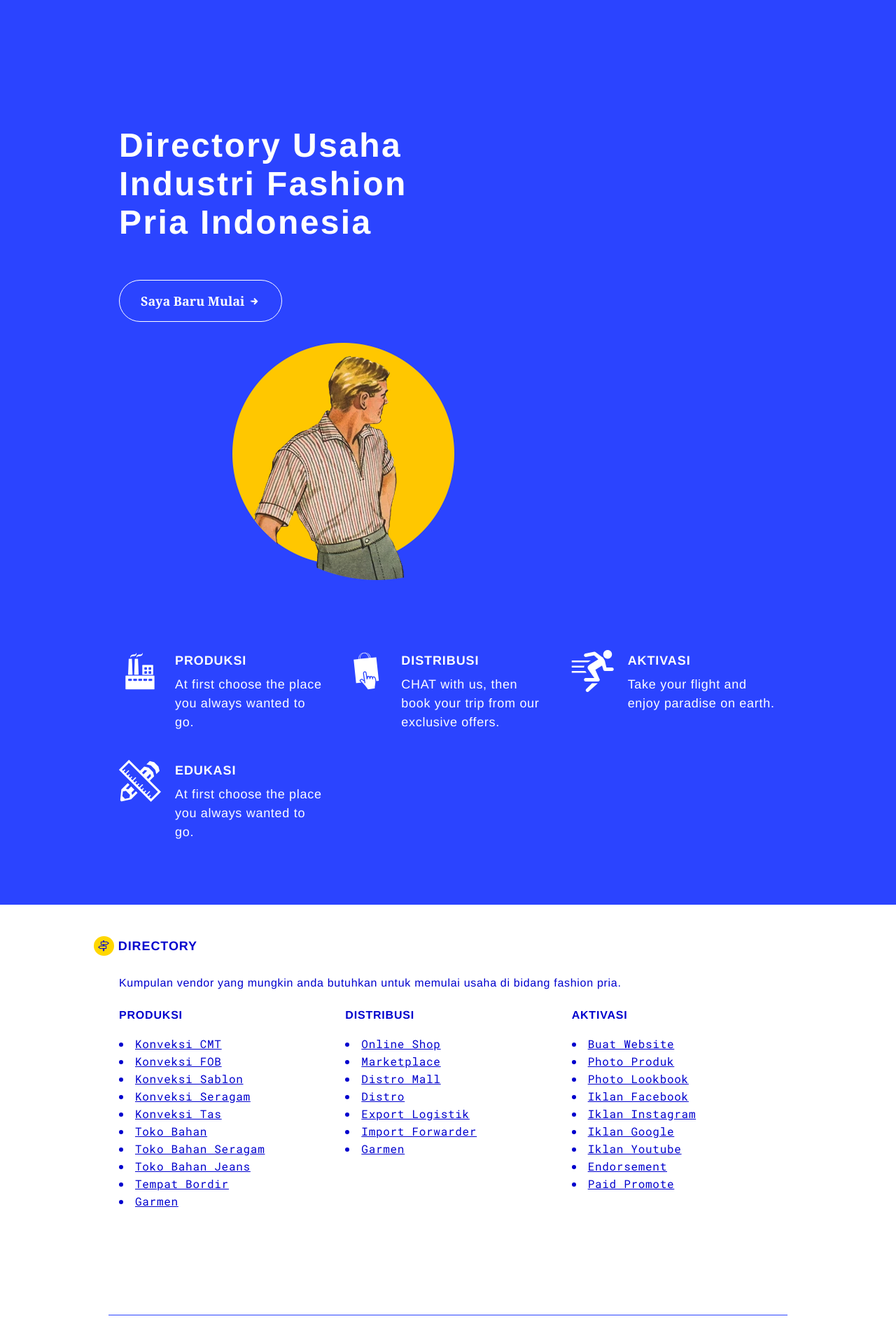
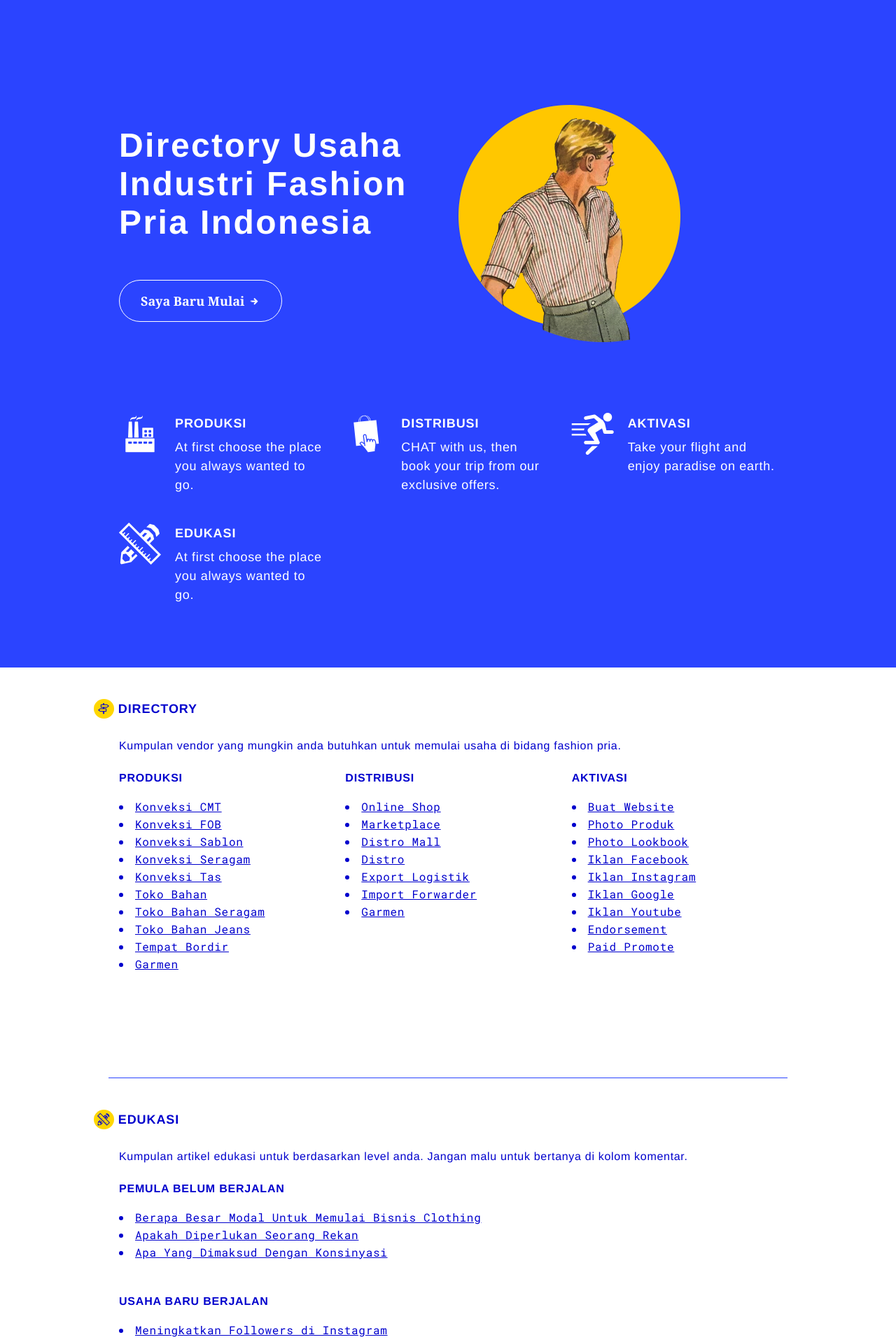
Before and after one commit to kemtol/fashion-pria, a Jekyll site: the page built from index.html, in a window 1280 px wide. Shown: the top 1918 px of the page at 70% size. Built offline with Jekyll 4.4.1, drawn with Linux system fonts in a browser that asks for light colours.

Commit message:
Update header.html

```diff
--- a/_includes/header.html
+++ b/_includes/header.html
@@ -10,7 +10,7 @@
 							</div>
 						</div>
 						<!-- .col -->
-						<div class="col-md-6 col-xs-8 col-xs-offset-2">
+						<div class="col-md-6 col-md-offset-0 col-xs-8 col-xs-offset-2">
 							<img class="img-responsive" src="{{site.baseurl}}/uploads/memulai-usaha-fashion-pria.png" />
 						</div>
 					</div><!-- .row -->
```
